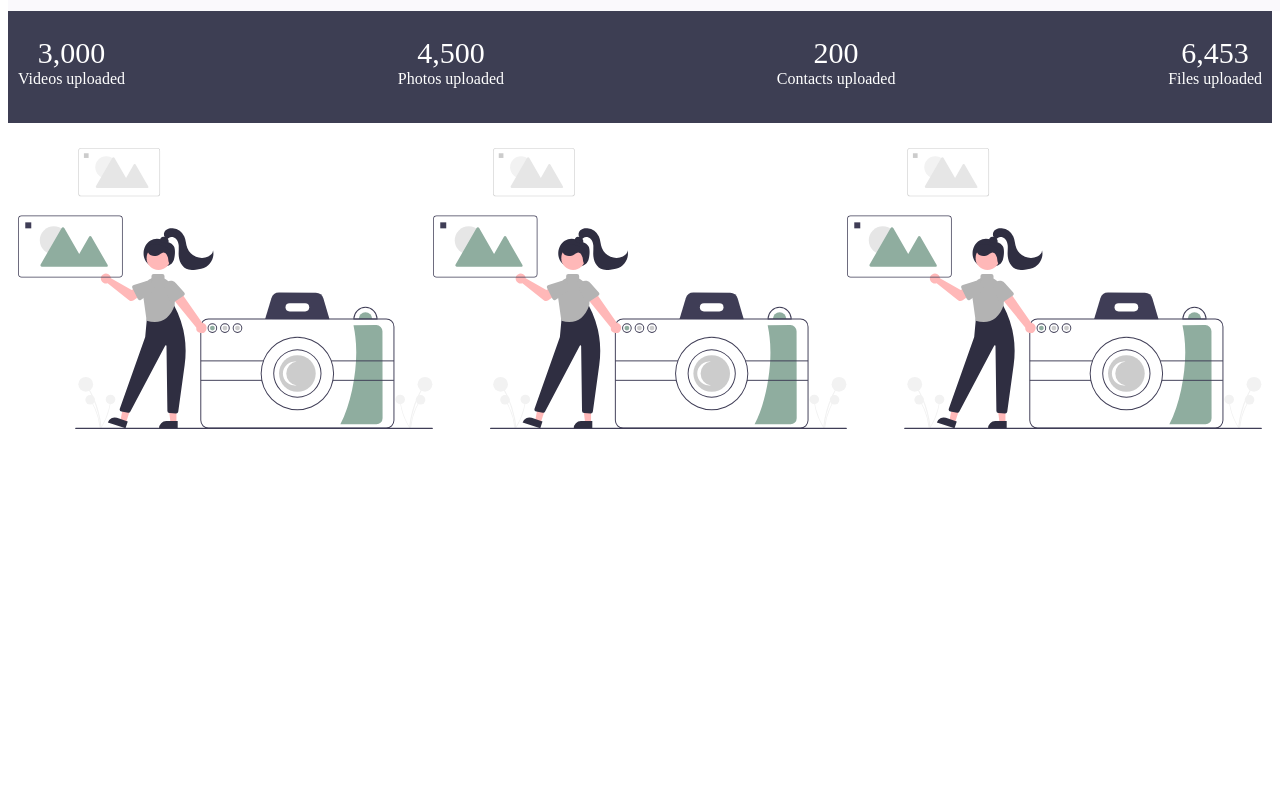
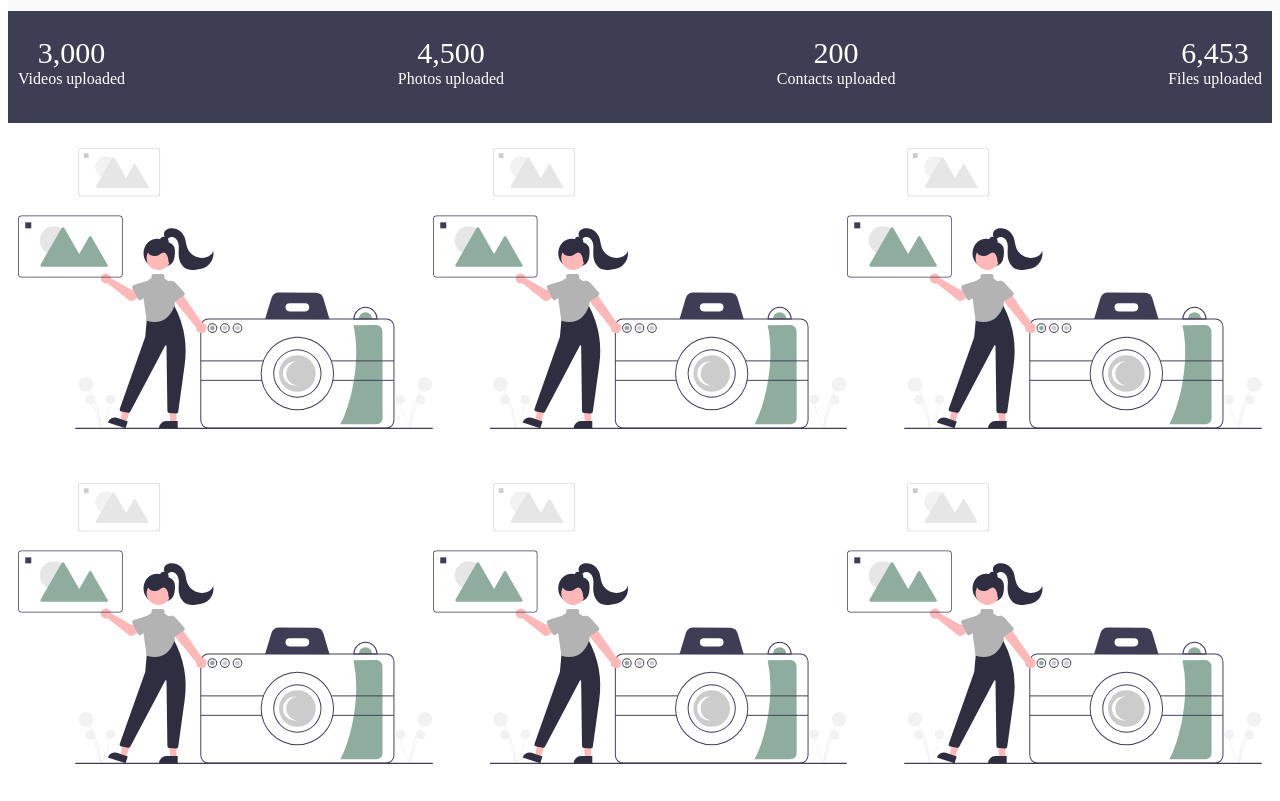
Before and after one commit to Magnific7/photos-gallery, a Next.js app: page / in a window 1280 px wide. Shown: the part 680-1481 px from the top of the page. Before the commit the page ends 1146 px from the top, so only its background shows below. Built offline with nearby package versions, Linux system fonts and the light colour scheme.

Commit message:
button vhanges

```diff
--- a/components/Photos/index.tsx
+++ b/components/Photos/index.tsx
@@ -26,6 +26,8 @@ const Photos: FC = () => {
   // }, [photosList]);
 
   return (
+    <div>
+
     <div className={styles.Container}>
       <div className={styles.Container__wrapper}>
         <div className="grid grid-cols-4 gap-4 flex items-center">
@@ -52,6 +54,34 @@ const Photos: FC = () => {
 
       </div>
     </div>
+      <div className={styles.Container}>
+      <div className={styles.Container__wrapper}>
+        <div className="grid grid-cols-4 gap-4 flex items-center">
+        <div className="mb-4">
+        <Image src={picture} className="max-w-full h-auto rounded-lg" />
+
+  </div>
+        </div>
+
+        <div className="grid grid-cols-4 gap-4 flex items-center">
+        <div className="mb-4">
+        <Image src={picture} className="max-w-full h-auto rounded-lg" />
+
+  </div>
+        </div>
+
+        <div className="grid grid-cols-4 gap-4 flex items-center">
+        <div className="mb-4">
+        <Image src={picture} className="max-w-full h-auto rounded-lg" />
+
+  </div>
+        </div>
+
+
+      </div>
+    </div>
+    </div>
+
   );
 };
 
```
